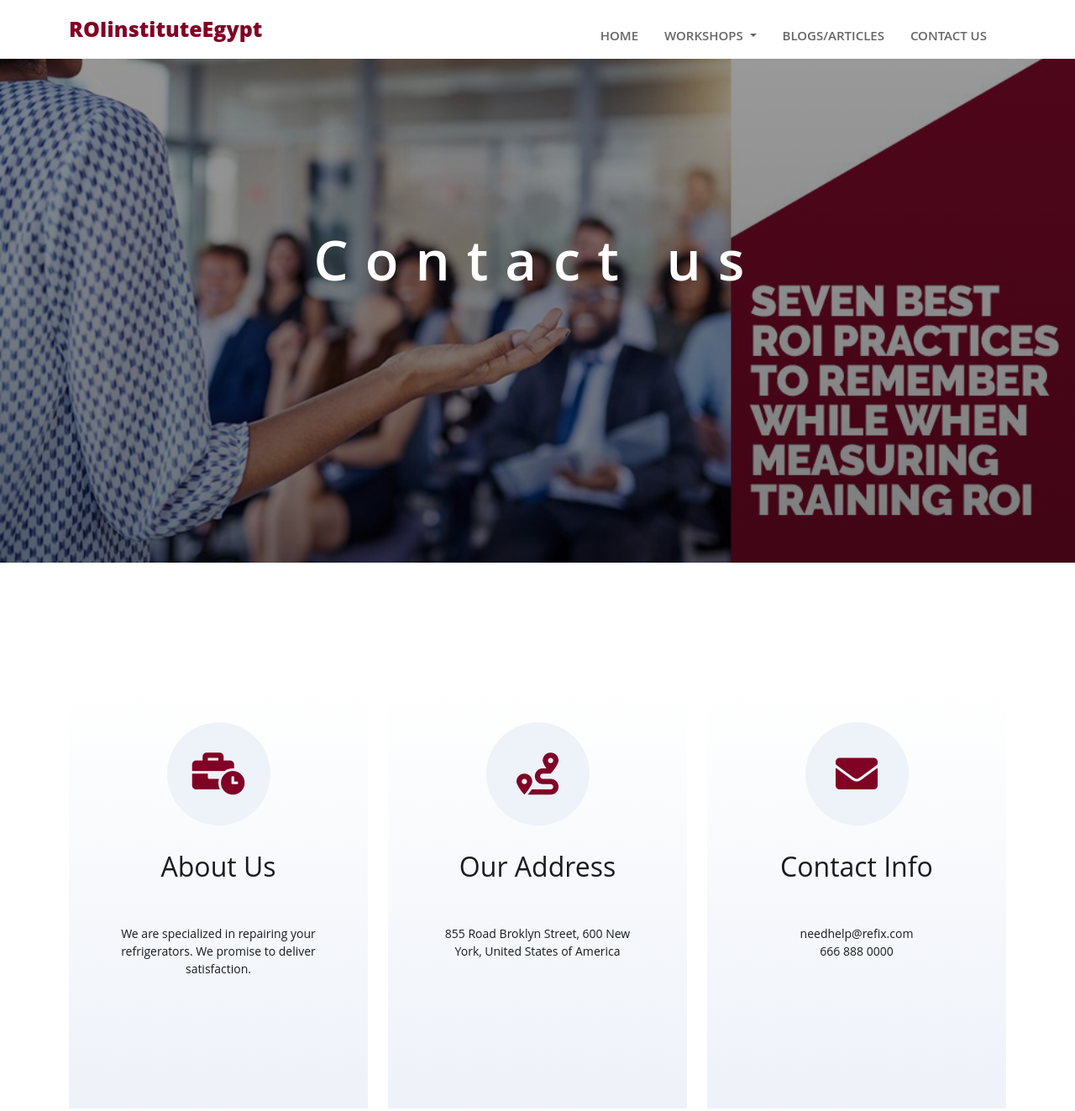
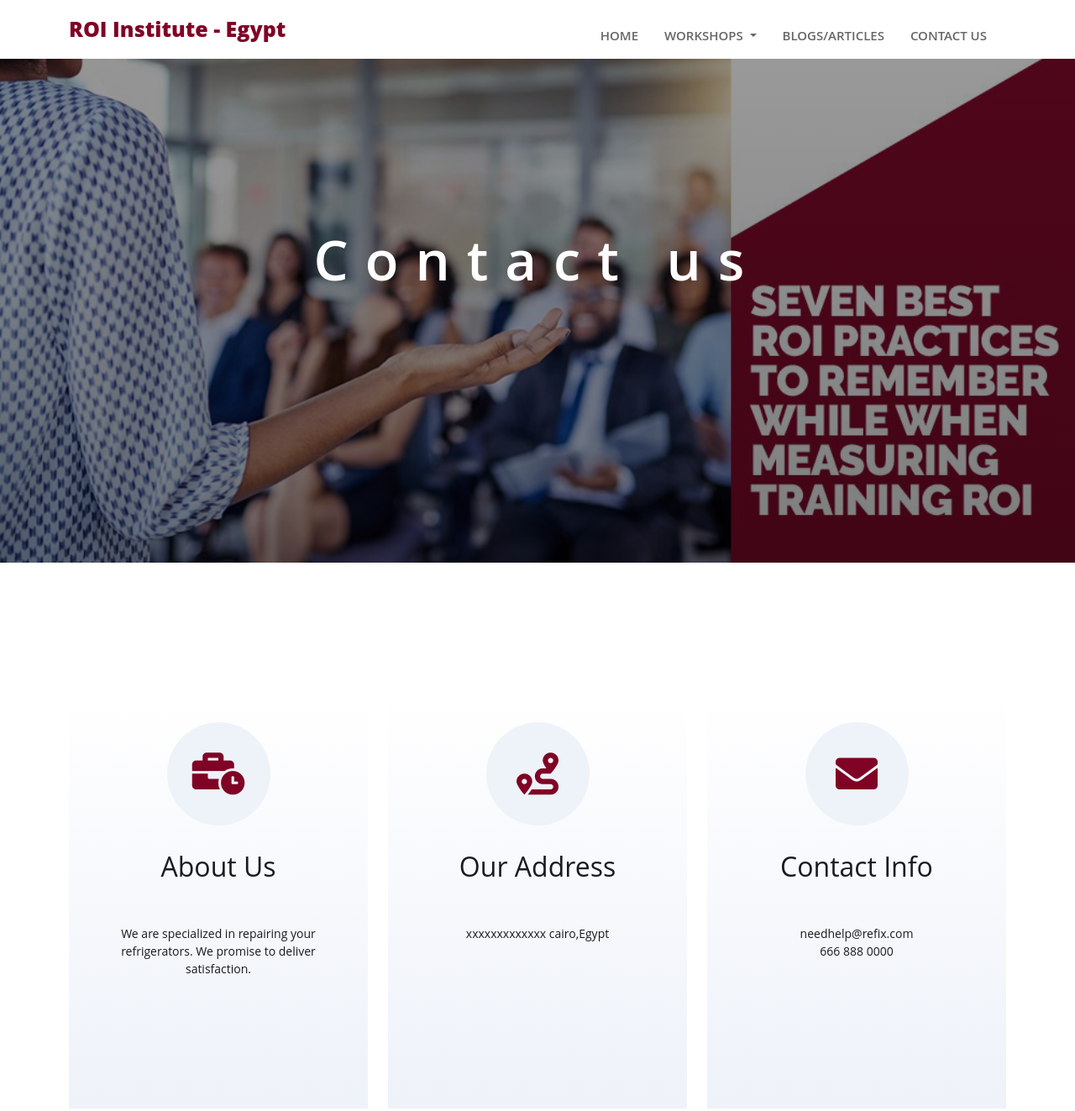
Before and after one commit to Aminkhaled/Roi, a plain HTML site: page contact.html in a window 1280 px wide. Shown: the top 1323 px of the page at 84% size. Drawn offline with Linux system fonts and the light colour scheme.

Commit message:
we added some features and slogon and nav logo

```diff
--- a/contact.html
+++ b/contact.html
@@ -12,7 +12,7 @@
 <nav class="navbar navbar-expand-lg navbar-light bg-white">
   <div class="container">
     <a class="navbar-brand" href="#">
-      ROIinstituteEgypt
+      ROI Institute - Egypt
     </a>
     <button class="navbar-toggler" type="button" data-bs-toggle="collapse" data-bs-target="#navbarSupportedContent" aria-controls="navbarSupportedContent" aria-expanded="false" aria-label="Toggle navigation">
       <span class="navbar-toggler-icon"></span>
@@ -77,7 +77,7 @@
           <i class="fas fa-route"></i>
           <h2>Our Address</h2>
           <p>
-            855 Road Broklyn Street, 600 New York, United States of America
+            xxxxxxxxxxxxx cairo,Egypt
           </p>
         </div><!--end .service_style_2_details-->
       </div><!--end .col-md-4-->
```
Also changed, not shown: Blog.html (+1 -1 lines), Workshop.html (+1 -1 lines), blog-post.html (+1 -1 lines), index.html (+2 -2 lines), 1 other file.
